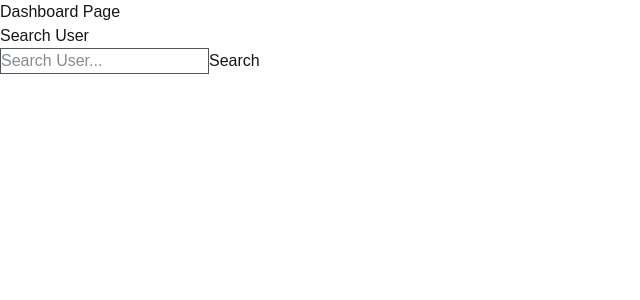
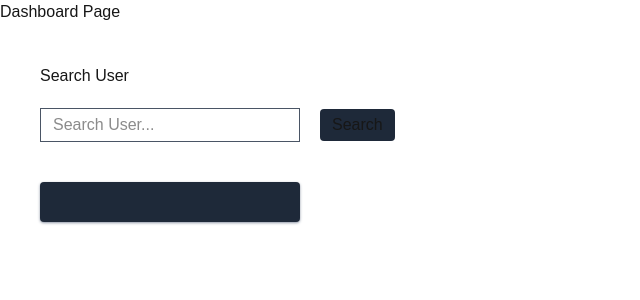
Before and after one commit to IamFJ03/chatConnect, a Next.js app: page /dashboard in a window 1280 px wide. Shown: the top 300 px of the page, without its empty margins (0-640 px from the left). Built offline with nearby package versions, Linux system fonts and the light colour scheme.

Commit message:
Search User

```diff
--- a/src/app/(pages)/dashboard/page.tsx
+++ b/src/app/(pages)/dashboard/page.tsx
@@ -6,9 +6,16 @@ import { io, Socket } from "socket.io-client";
 
 let socket: Socket;
 
+type SearchedUser = {
+  id: number,
+  username: string,
+  emai: string
+}
+
 export default function Dashboard() {
   const { user } = useAuth();
   const [msg, setMsg] = useState("");
+  const[searchedUser, setSearchedUser] = useState<SearchedUser | null>(null);
   const [searchUser, setSearchUser] = useState("");
 
   useEffect(() => {
@@ -40,6 +47,7 @@ export default function Dashboard() {
       const data = await res.json();
       setSearchUser("");
       console.log(data?.data);
+      setSearchedUser(data?.data)
     }
     catch (error) {
     console.error("Search error:", error);
@@ -49,8 +57,13 @@ export default function Dashboard() {
   return (
     <div>
       <h2>Dashboard Page</h2>
-      <p>Search User</p>
-      <input type="text" value={searchUser} onChange={(e) => setSearchUser(e.target.value)} placeholder="Search User..." className="border border-gray-600" /><button onClick={handleSearchUser}>Search</button>
+      <div className="m-10">
+      <p className="mb-5">Search User</p>
+      <input type="text" value={searchUser} onChange={(e) => setSearchUser(e.target.value)} placeholder="Search User..." className="border border-gray-600 py-1 px-3 md:w-65" /><button onClick={handleSearchUser} className="ml-5 bg-gray-800 py-1 px-3 rounded cursor-pointer">Search</button>
+      <div className="mt-10 bg-gray-800 md:w-65 p-5 rounded shadow shadow-gray-400 cursor-pointer hover:scale-105 transition-all duration-500">
+        {searchedUser && searchedUser.username}
+      </div>
+      </div>
     </div>
   );
 }
```
